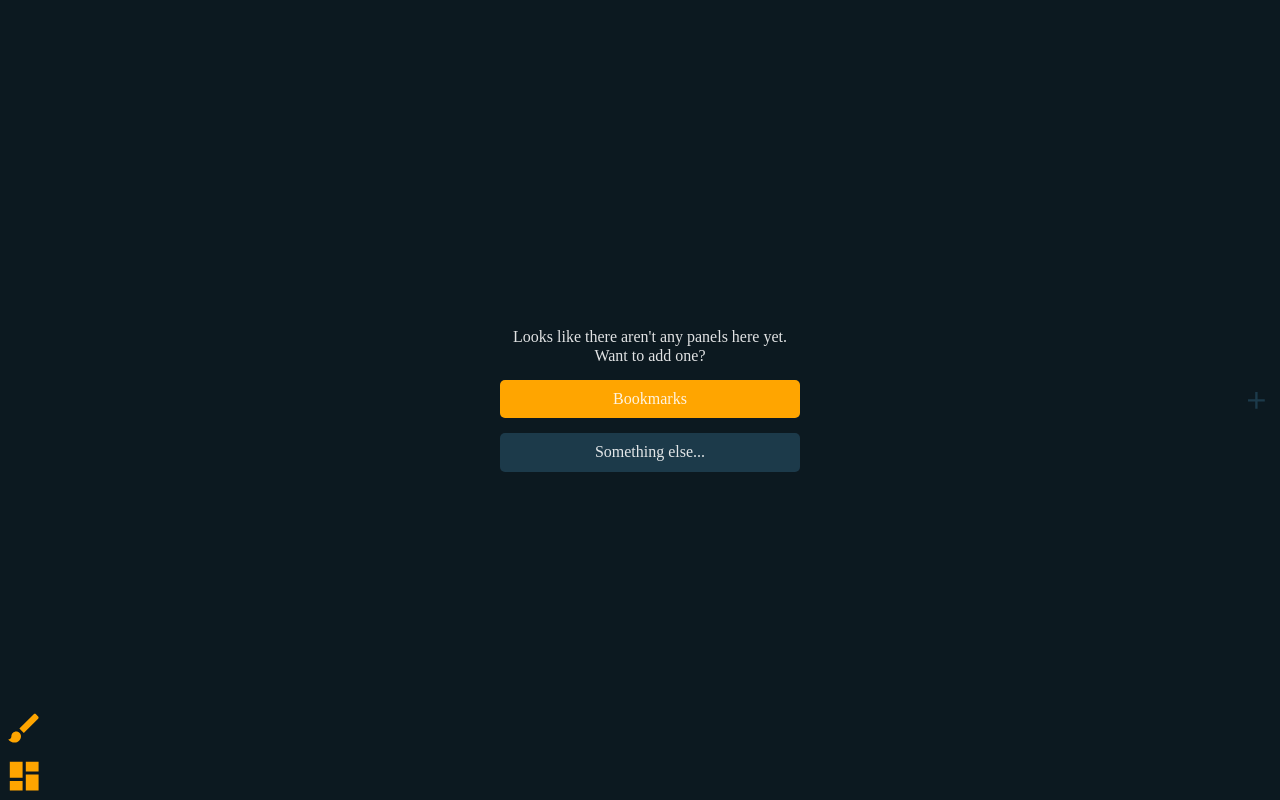
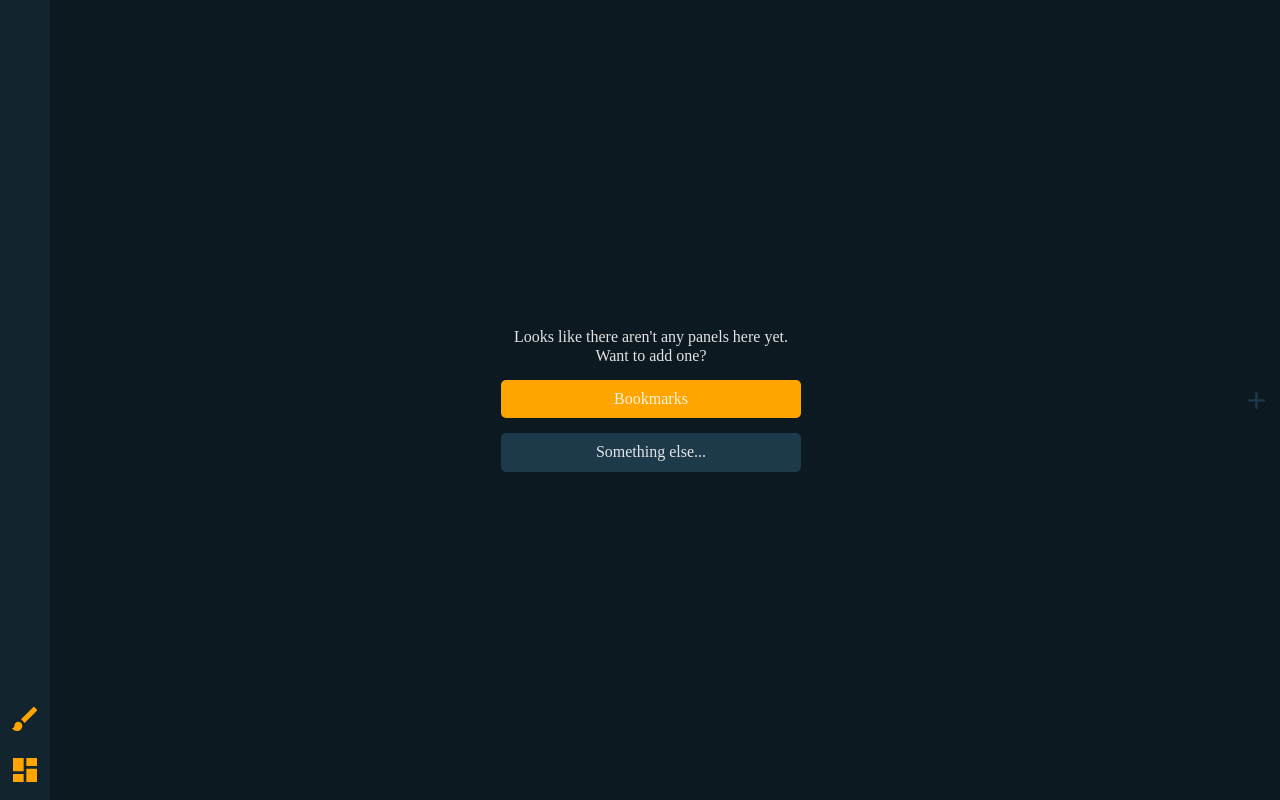
Before and after one commit to garredow/newt8, a React (Create React App) app: page /themer in a window 1280 px wide. Built offline with nearby package versions, Linux system fonts and the light colour scheme; no server answers.

Commit message:
improve sidebaar styling

```diff
--- a/src/App.module.css
+++ b/src/App.module.css
@@ -1,16 +1,23 @@
 .root {
   display: grid;
-  grid-template-columns: 48px 1fr;
+  grid-template-columns: 50px 1fr;
   grid-gap: 20px;
   background: var(--app-bg-color);
   color: var(--primary-text-color);
 }
 
 .sidebar {
-  /* background-color: #0b171e; */
+  background-color: var(--card-bg-color);
+  padding: 10px 5px;
   display: flex;
   flex-direction: column;
   justify-content: flex-end;
+}
+.sidebar > * {
+  margin-bottom: 10px;
+}
+.sidebar > *:last-child {
+  margin-bottom: 0;
 }
 
 a,
--- a/src/App.tsx
+++ b/src/App.tsx
@@ -49,7 +49,7 @@ function App() {
           <div className={styles.sidebar}>
             <Link to="/themer">
               <IconButton
-                size={48}
+                size={40}
                 type={ButtonType.Primary}
                 onClick={() => {}}
               >
@@ -58,7 +58,7 @@ function App() {
             </Link>
             <Link to="/dashboard">
               <IconButton
-                size={48}
+                size={40}
                 type={ButtonType.Primary}
                 onClick={() => {}}
               >
```
